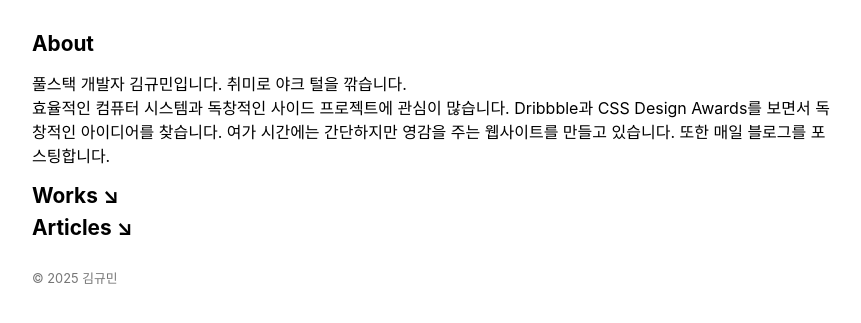
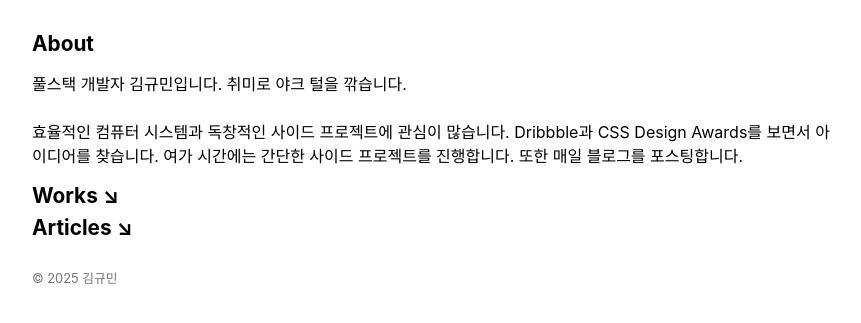
Before and after one commit to gyumingim/blog, a FastAPI app: page / in a window 1280 px wide. Shown: the part 48-371 px from the top of the page, without its empty margins (0-861 px from the left). Run offline with FastAPI, Linux system fonts and the light colour scheme; some web fonts are replaced.

Commit message:
글추가

```diff
--- a/static/globals.css
+++ b/static/globals.css
@@ -53,5 +53,5 @@ h3 {
 }
 
 br {
-    margin: 1.2rem;
+    margin: 0.5rem;
 }
--- a/templates/about.html
+++ b/templates/about.html
@@ -17,8 +17,9 @@
         <section>
             풀스택 개발자 김규민입니다. 취미로 야크 털을 깎습니다.
             <br>
-            효율적인 컴퓨터 시스템과 독창적인 사이드 프로젝트에 관심이 많습니다. Dribbble과 CSS Design Awards를 보면서 독창적인 아이디어를 찾습니다.
-            여가 시간에는 간단하지만 영감을 주는 웹사이트를 만들고 있습니다. 또한 매일 블로그를 포스팅합니다.
+            <br>
+            효율적인 컴퓨터 시스템과 독창적인 사이드 프로젝트에 관심이 많습니다. Dribbble과 CSS Design Awards를 보면서 아이디어를 찾습니다.
+            여가 시간에는 간단한 사이드 프로젝트를 진행합니다. 또한 매일 블로그를 포스팅합니다.
         </section>
         <a href="/work">
             <h3 style="margin-bottom: .5rem;">
--- a/templates/articles/1.html
+++ b/templates/articles/1.html
@@ -1,13 +1,17 @@
 <html>
 <link rel="stylesheet" href="../static/globals.css">
 
-이 블로그는 박성범님의 블로그를 보고 영감을 받아 만들었습니다.
-노션을 사용해서 포트폴리오를 만들려고 했지만, 다른 사람과 차별점이 있으면 좋겠다 싶어서 직접 만들었습니다
-초기에는 live server 사용해서 html로만 구성하려 했지만, 다음 글, 이전 글 기능을 넣고 싶어서 fastapi를 사용해서
-SSR로 만들게 되었습니다. jinja2를 사용해서 html을 만들었습니다.
+풀스택 개발자 김규민입니다. 취미로 야크 털을 깎고 있습니다.
 <br>
 <br>
-저는 "하지만, 야크 털 깎기는 재미있다"라는 글을 처음으로 봤습니다
+이 블로그는 박성범님의 블로그를 보고 영감을 받아 모방하여 만들었습니다.
+"하지만, 야크 털 깎기는 재미있다"라는 글을 처음으로 봤습니다
 읽고 나서 저도 야크 털을 깎으면서 스스로 블로그를 만들고 싶다는 생각을 헀고,
 디자인을 보면서 영감을 느껴 박성범님 디자인을 참고해서 만들게 되었습니다.
+클래식한 느낌을 유지하기 위해 FastAPI와 JINJA2를 사용했습니다.
+<br>
+<br>
+완벽한 시스템 구조와 독창적인 아이디어에 관심이 많습니다.
+임베디드 분야를 좋아하며, Raspberry Pi로 자동 배포 시스템을 구축하고 있습니다.
+여가 시간에는
 </html>
--- /dev/null
+++ b/templates/articles/4.html
@@ -0,0 +1,52 @@
+<html>
+<link rel="stylesheet" href="../static/globals.css">
+재학중인 부산소프트웨어마이스터고에서는 2~3학년 때 취업을 위한 인력풀(자기소개서)을 공유 Sheet에 작성한다.
+나는 당연히 이 블로그를 만든 원동력과 같은 "야크 털 깎기"를 슬로건(좌우명)으로 적었다.
+그리고 "갑자기 야크 털을 왜 깎는데?"라는 말을 4번 정도 듣고 이 글을 쓰게 되었다.
+<br>
+<br>
+야크 털 깎기는 해외 속담으로, 본래 목적을 잃어버리고 엉뚱한 일을 하는 경우를 말한다.
+이 표현은 원래 뜻으로는 부정적인 의미가 강하다.
+처음 목표했던 일에서 벗어나 불필요한 일에 시간을 낭비하는 것을 경고하는 표현이니까 당연했다.
+옛날에 처음 이 속담을 들었을 때에는 "이게 뭐야?"라고 생각하고 넘어갔다.
+당시에는 그저 이상한 속담 중 하나로만 여겼던 것 같다.
+<br>
+<br>
+하지만, 프로그래밍을 접하고 "하지만, 야크 털 깎기는 재미있다"라는 글을 읽고 나서 이 속담을 다시금 생각하게 되었다.
+이 글에서 야크 털 깎기는 단순히 부정적 의미를 넘어, 때로는 필요한 탐험과 학습의 과정으로 재해석되곤 한다.
+본래 하려던 일을 위해 파생된 문제들을 해결하면서 얻게 되는 예상치 못한 배움의
+가치를 담고 있기 때문이다.
+<br>
+<br>
+프로그래밍이란 문제해결을 위해 없던 것을 만들어내는 일이다.
+중학생 때, 자동 자가진단 프로그램을 만들고 싶었다
+그래서 pyautogui를 배우고, 버전 충돌이 일어나 해결하기 위해,
+venv를 배우는 일련의 과정이 전부 야크 털 깎기였다.
+사실 처음에는 그저 자가진단을 자동화하는 간단한 프로그램만 만들려고 했다.
+하지만 한 단계씩 나아가면서 예상치 못한 문제들과 마주쳤고,
+그 문제들을 해결하기 위해 새로운 기술과 개념들을 익혀야 했다.
+처음 생각했던 경로에서 벗어난 것 같았지만,
+그 과정에서 얻은 지식은 이후 개발자로서의 내 성장에 탄탄한 기반이 되었다.
+<br>
+<br>
+이런 생각을 하게 되니 자연스레 야크 털 깎기는 나의 프로그래밍 좌우명이 되었고, 슬로건에도 적었다.
+언뜻 보기에는 비효율적으로 보일 수 있는 길이,
+실은 더 넓은 세계를 경험하고 이해하는 길임을 깨달았다.
+프로그래밍은 단순히 목적지에 도달하는 것만이 아니라, 그 과정에서 마주치는 문제 해결의 연속이다.
+<br>
+<br>
+"면접관이 이 슬로건을 보고 어떻게 생각할까?" "이 슬로건을 알아보긴 할까" 지금도 슬로건을 바꿔야 하나 고민하고 있다.
+혹시 면접관이 이 표현을 오해하고 '목적 없이 헤매는 사람'으로 판단하면 어쩌나 하는 불안도 있다.
+하지만 개발자로서 야크 털 깎기의 진정한 의미를 아는 면접관이라면,
+오히려 깊은 사고방식과 문제해결에 대한 태도를 긍정적으로 평가할지도 모른다.
+때로는 돌아가는 길을 택하면서도 배움을 멈추지 않는 사람이, 성장하는 개발자이기 때문이다.
+<br>
+<br>
+타인의 의견으로 슬로건을 바꾸기엔 너무 마음에 든다.
+이 표현이 담고 있는 의미가 내 개발 철학과 너무나 잘 맞닿아 있기 때문이다.
+예상치 못한 문제들을 해결하면서 얻는 지식,
+그리고 그 과정에서 발견하는 새로운 가능성은 이 슬로건으로 전부 표현할 수 있다
+<br>
+<br>
+바꾼다면 박성범님이 바꿔라 할 때 바꿀 것 같다.
+</html>
--- /dev/null
+++ b/templates/articles/4.json
@@ -0,0 +1,6 @@
+{
+    "title": "갑자기 야크 털을 왜 깎는데?",
+    "desc": "슬로건을 야크 털 깎기로 선정한 이유",
+    "date": "2025.03.08",
+    "text": "아라랄라라라"
+}
```
